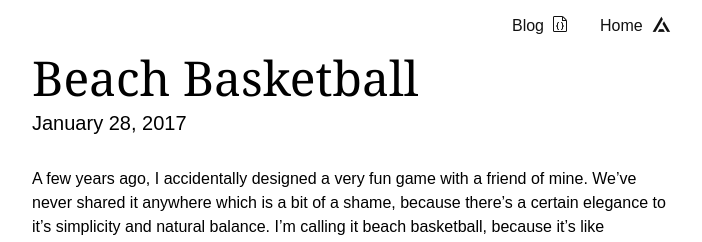
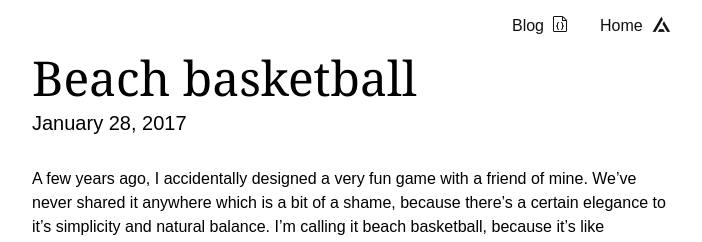
Before and after one commit to y-lohse/y-lohse.github.io, a Jekyll site: the page built from _posts/2017-01-28-beach-basketball.md, in a window 1280 px wide and 900 px high. Shown: the top 242 px of the window, without its empty margins (288-990 px from the left). Built offline with Jekyll 4.4.1, drawn with Linux system fonts in a browser that asks for light colours; our own code applies the rules of GitHub Pages for plain Markdown files; some of the changed lines change nothing that is shown.

Commit message:
ADded frontmatter

```diff
--- a/_posts/2017-01-28-beach-basketball.md
+++ b/_posts/2017-01-28-beach-basketball.md
@@ -1,3 +1,8 @@
+---
+layout: post
+title: Beach basketball
+published: true
+---
 A few years ago, I accidentally designed a very fun game with a friend of mine. We've never shared it anywhere which is a bit of a shame, because there's a certain elegance to it's simplicity and natural balance. I'm calling it beach basketball, because it's like basketball and we played it on the beach. But you could play it anywhere.
 
 All you need is two players and a ball, ideally made of platic or some other material that's not too hard. It's also better if it's roughly basket-ball sized, but anything smaller will also do.
```
